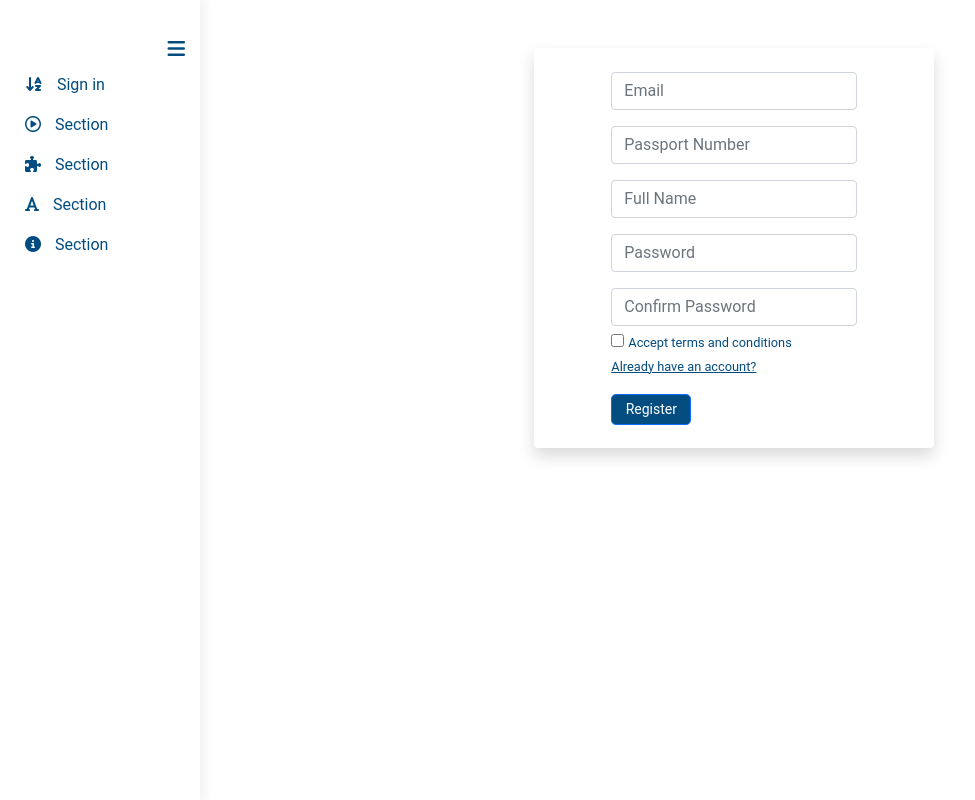
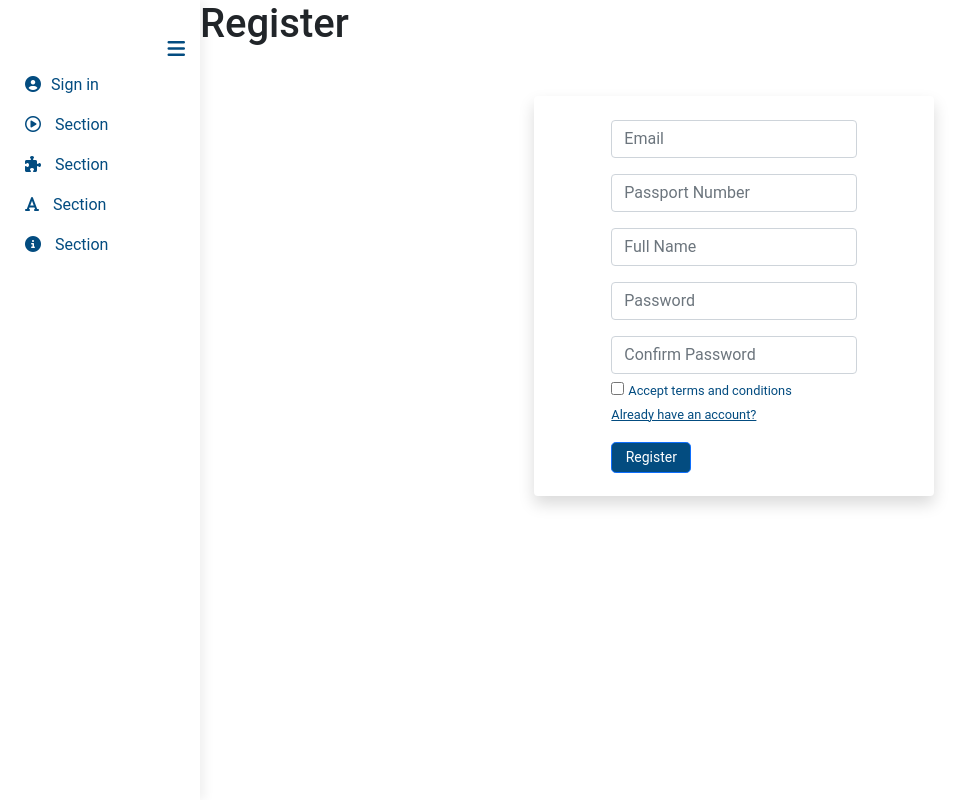
Before and after one commit to shamsurlm10/Q-Air, a Flask app: page /users/register in a window 1280 px wide. Shown: the whole page, without its empty margins (0-975 px from the left). Run offline with Flask 2, Linux system fonts and the light colour scheme; some libraries are stand-ins or nearby versions.

Commit message:
feat: some html changes

```diff
--- a/qair/static/style/base/base.css
+++ b/qair/static/style/base/base.css
@@ -197,8 +197,4 @@ body {
         position: relative;
         margin-right: 0;
     }
-
-
-
-
 }
--- a/qair/templates/base.html
+++ b/qair/templates/base.html
@@ -31,8 +31,7 @@
                         </li>
                         {% if not current_user.is_authenticated %}
                         <li>
-                            <a href="{{url_for('users.login_user')}}"><i class="fa fa-sort-alpha-asc"
-                                    aria-hidden="true"> </i> <span style="margin-left:10px;">Sign in</span> </a>
+                            <a href="{{url_for('users.login_user')}}"><i class="fa-solid fa-circle-user"></i></i><span style="margin-left:10px;">Sign in</span></a>
                         </li>
                         {% endif %}
                         <li>
@@ -53,8 +52,7 @@
                         </li>
                         {% if current_user.is_authenticated %}
                         <li>
-                            <a href="{{url_for('users.logout_user')}}"> <i class="fa fa-comment-o" aria-hidden="true">
-                                </i> <span style="margin-left:10px;"> Logout</span> </a>
+                            <a href="{{url_for('users.logout_user')}}"><i class="fa-solid fa-right-to-bracket"></i><span style="margin-left:10px;"> Logout</span></a>
                         </li>
                         {% endif %}
                     </ul>
@@ -92,7 +90,7 @@
                         <div class="toast show" role="alert" aria-live="assertive" aria-atomic="true">
                             <div
                                 class="toast-header align-items-center bg-{{ category }} text-{{ 'light' if category != 'info' and category != 'warning' else 'dark' }}">
-                                <p class="me-auto my-0">{{ "Event Finder" }}</p>
+                                <p class="me-auto my-0">{{ "Q-Air" }}</p>
                                 <small class="me-2">Message</small>
                                 <button type="button" class="m-0 btn btn-sm btn-{{ category }}" data-bs-dismiss="toast"
                                     aria-label="Close">
--- a/qair/templates/users/login.html
+++ b/qair/templates/users/login.html
@@ -7,6 +7,7 @@
 
 {% block content %}
 <div>
+    <div ><h1>Login</h1></div>
     <div class="mt-5 container shadow p-3 mb-5 bg-white rounded d-flex align-items-center"
         style="height: 400px; width:400px; border: 2px;">
         <div class="col-md-8 offset-md-2">
--- a/qair/templates/users/register.html
+++ b/qair/templates/users/register.html
@@ -7,6 +7,7 @@
 
 {% block content %}
 <div>
+    <div><h1>Register</h1></div>
     <div class="mt-5 container shadow p-3 mb-5 bg-white rounded d-flex align-items-center"
         style="height: 400px; width:400px; border: 2px;">
         <div class="col-md-8 offset-md-2">
--- a/qair/users/routes.py
+++ b/qair/users/routes.py
@@ -42,7 +42,7 @@ def register_user():
                     form.full_name.data, form.passport.data)
         db.session.add(user)
         db.session.commit()
-        flash("Account Created")
+        flash(f"Account created for {user.full_name}", "success")
         return redirect(url_for("users.login_user"))
     return render_template("users/register.html", form=form)
 
```
